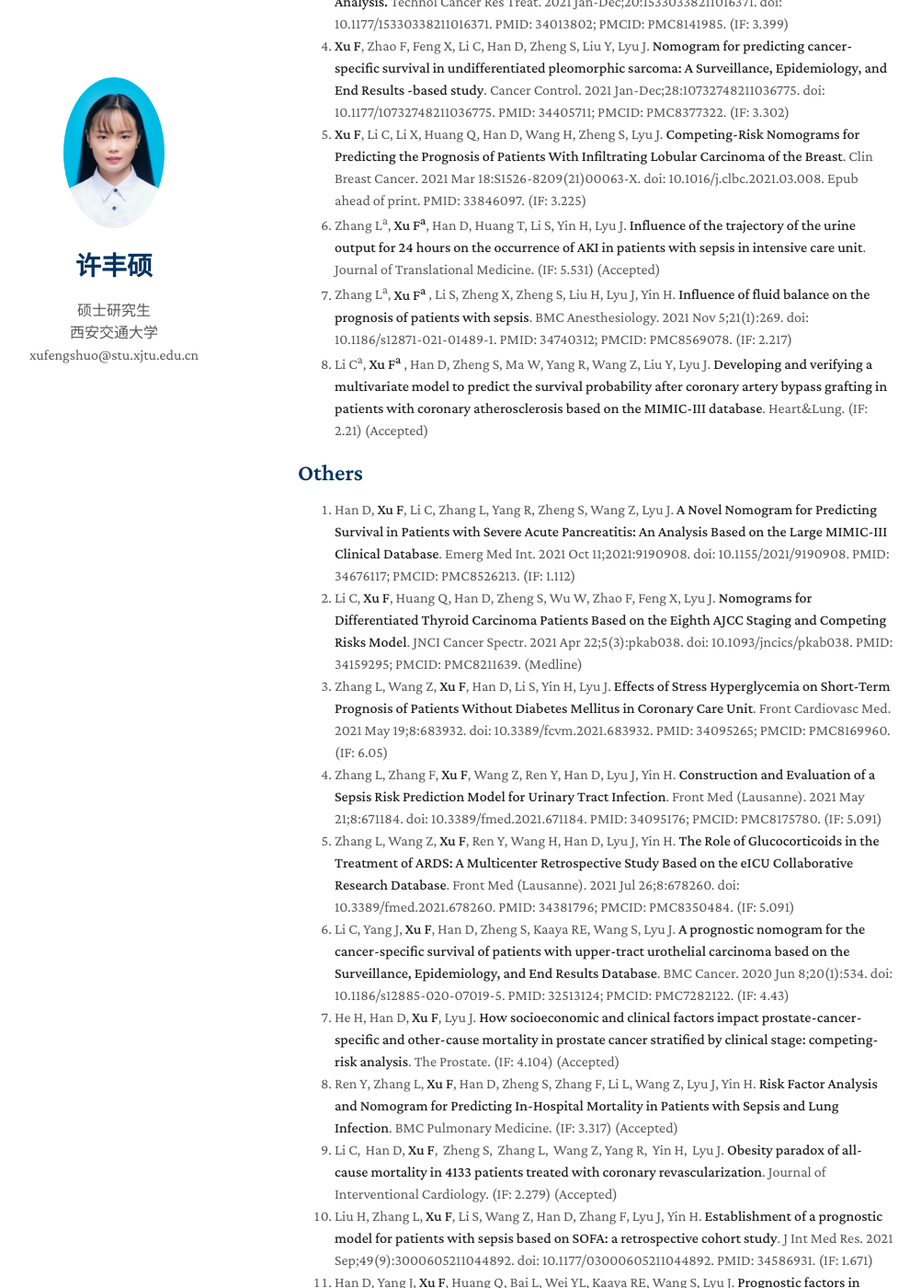
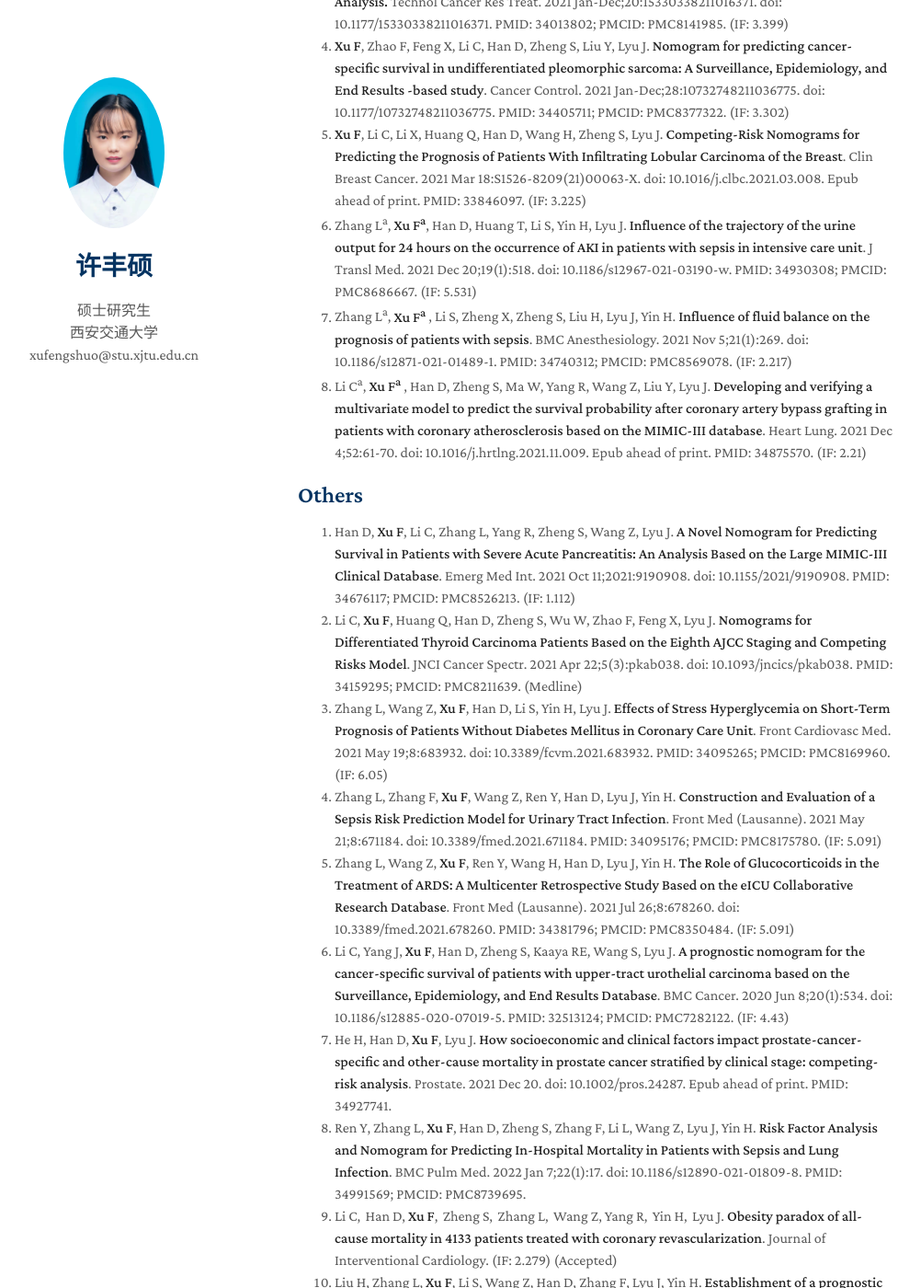
Before and after one commit to XuFengShuo619/CV, a Jekyll site: the page built from index.md, in a window 1280 px wide and 1400 px high, scrolled down 724 px. Shown: the whole window at 92% size, without its empty margins (146-1148 px from the left). Built offline with Jekyll 4.4.1, drawn with Linux system fonts in a browser that asks for light colours; nearby versions of some CDN libraries; a style sheet for code colours, icons or effects is not loaded; our own code applies the rules of GitHub Pages for plain Markdown files; some of the changed text lies outside the part shown.

Commit message:
Create index.md

```diff
--- a/index.md
+++ b/index.md
@@ -26,9 +26,9 @@ layout: homepage
 3. **Xu F**, Yang J, Han D, Huang Q, Li C, Zheng S, Wang H, Lyu J. **Nomograms for Estimating Cause-Specific Death Rates of Patients With Inflammatory Breast Cancer: A Competing-Risks Analysis.** Technol Cancer Res Treat. 2021 Jan-Dec;20:15330338211016371. doi: 10.1177/15330338211016371. PMID: 34013802; PMCID: PMC8141985. (IF: 3.399)
 4. **Xu F**, Zhao F, Feng X, Li C, Han D, Zheng S, Liu Y, Lyu J. **Nomogram for predicting cancer-specific survival in undifferentiated pleomorphic sarcoma: A Surveillance, Epidemiology, and End Results -based study**. Cancer Control. 2021 Jan-Dec;28:10732748211036775. doi: 10.1177/10732748211036775. PMID: 34405711; PMCID: PMC8377322. (IF: 3.302)
 5. **Xu F**, Li C, Li X, Huang Q, Han D, Wang H, Zheng S, Lyu J. **Competing-Risk Nomograms for Predicting the Prognosis of Patients With Infiltrating Lobular Carcinoma of the Breast**. Clin Breast Cancer. 2021 Mar 18:S1526-8209(21)00063-X. doi: 10.1016/j.clbc.2021.03.008. Epub ahead of print. PMID: 33846097. (IF: 3.225)
-6. Zhang L<sup>a</sup>, **Xu F<sup>a</sup>**, Han D, Huang T, Li S, Yin H, Lyu J. **Influence of the trajectory of the urine output for 24 hours on the occurrence of AKI in patients with sepsis in intensive care unit**. Journal of Translational Medicine. (IF: 5.531) (Accepted)
+6. Zhang L<sup>a</sup>, **Xu F<sup>a</sup>**, Han D, Huang T, Li S, Yin H, Lyu J. **Influence of the trajectory of the urine output for 24 hours on the occurrence of AKI in patients with sepsis in intensive care unit**. J Transl Med. 2021 Dec 20;19(1):518. doi: 10.1186/s12967-021-03190-w. PMID: 34930308; PMCID: PMC8686667. (IF: 5.531)
 7. Zhang L<sup>a</sup>, **Xu F<sup>a</sup>** , Li S, Zheng X, Zheng S, Liu H, Lyu J, Yin H. **Influence of fluid balance on the prognosis of patients with sepsis**. BMC Anesthesiology. 2021 Nov 5;21(1):269. doi: 10.1186/s12871-021-01489-1. PMID: 34740312; PMCID: PMC8569078. (IF: 2.217)
-8. Li C<sup>a</sup>, **Xu F<sup>a</sup>** , Han D, Zheng S, Ma W, Yang R, Wang Z, Liu Y, Lyu J. **Developing and verifying a multivariate model to predict the survival probability after coronary artery bypass grafting in patients with coronary atherosclerosis based on the MIMIC-III database**. Heart&Lung. (IF: 2.21) (Accepted)
+8. Li C<sup>a</sup>, **Xu F<sup>a</sup>** , Han D, Zheng S, Ma W, Yang R, Wang Z, Liu Y, Lyu J. **Developing and verifying a multivariate model to predict the survival probability after coronary artery bypass grafting in patients with coronary atherosclerosis based on the MIMIC-III database**. Heart Lung. 2021 Dec 4;52:61-70. doi: 10.1016/j.hrtlng.2021.11.009. Epub ahead of print. PMID: 34875570. (IF: 2.21)
 
 ## Others
 
@@ -38,8 +38,8 @@ layout: homepage
 4. Zhang L, Zhang F, **Xu F**, Wang Z, Ren Y, Han D, Lyu J, Yin H. **Construction and Evaluation of a Sepsis Risk Prediction Model for Urinary Tract Infection**. Front Med (Lausanne). 2021 May 21;8:671184. doi: 10.3389/fmed.2021.671184. PMID: 34095176; PMCID: PMC8175780. (IF: 5.091)
 5. Zhang L, Wang Z, **Xu F**, Ren Y, Wang H, Han D, Lyu J, Yin H. **The Role of Glucocorticoids in the Treatment of ARDS: A Multicenter Retrospective Study Based on the eICU Collaborative Research Database**. Front Med (Lausanne). 2021 Jul 26;8:678260. doi: 10.3389/fmed.2021.678260. PMID: 34381796; PMCID: PMC8350484. (IF: 5.091)
 6. Li C, Yang J, **Xu F**, Han D, Zheng S, Kaaya RE, Wang S, Lyu J. **A prognostic nomogram for the cancer-specific survival of patients with upper-tract urothelial carcinoma based on the Surveillance, Epidemiology, and End Results Database**. BMC Cancer. 2020 Jun 8;20(1):534. doi: 10.1186/s12885-020-07019-5. PMID: 32513124; PMCID: PMC7282122. (IF: 4.43)
-7. He H, Han D, **Xu F**, Lyu J. **How socioeconomic and clinical factors impact prostate-cancer-specific and other-cause mortality in prostate cancer stratified by clinical stage: competing-risk analysis**. The Prostate. (IF: 4.104) (Accepted)
-8. Ren Y, Zhang L, **Xu F**, Han D, Zheng S, Zhang F, Li L, Wang Z, Lyu J, Yin H. **Risk Factor Analysis and Nomogram for Predicting In-Hospital Mortality in Patients with Sepsis and Lung Infection**. BMC Pulmonary Medicine. (IF: 3.317) (Accepted)
+7. He H, Han D, **Xu F**, Lyu J. **How socioeconomic and clinical factors impact prostate-cancer-specific and other-cause mortality in prostate cancer stratified by clinical stage: competing-risk analysis**. Prostate. 2021 Dec 20. doi: 10.1002/pros.24287. Epub ahead of print. PMID: 34927741.
+8. Ren Y, Zhang L, **Xu F**, Han D, Zheng S, Zhang F, Li L, Wang Z, Lyu J, Yin H. **Risk Factor Analysis and Nomogram for Predicting In-Hospital Mortality in Patients with Sepsis and Lung Infection**. BMC Pulm Med. 2022 Jan 7;22(1):17. doi: 10.1186/s12890-021-01809-8. PMID: 34991569; PMCID: PMC8739695.
 9. Li C, Han D, **Xu F**, Zheng S, Zhang L, Wang Z, Yang R, Yin H, Lyu J. **Obesity paradox of all-cause mortality in 4133 patients treated with coronary revascularization**. Journal of Interventional Cardiology. (IF: 2.279) (Accepted)
 10. Liu H, Zhang L, **Xu F**, Li S, Wang Z, Han D, Zhang F, Lyu J, Yin H. **Establishment of a prognostic model for patients with sepsis based on SOFA: a retrospective cohort study**. J Int Med Res. 2021 Sep;49(9):3000605211044892. doi: 10.1177/03000605211044892. PMID: 34586931. (IF: 1.671)
 11. Han D, Yang J, **Xu F**, Huang Q, Bai L, Wei YL, Kaaya RE, Wang S, Lyu J. **Prognostic factors in patients with gallbladder adenocarcinoma identified using competing-risks analysis: A study of cases in the SEER database**. Medicine (Baltimore). 2020 Jul 31;99(31):e21322. doi: 10.1097/MD.0000000000021322. PMID: 32756116; PMCID: PMC7402769.(IF: 1.552)
@@ -58,7 +58,7 @@ layout: homepage
 24. Li C, Ren Z, Han D, Wang H, **Xu F**, Zheng S, Lyu J. **A prognostic nomogram for pancreatic ductal adenocarcinoma patients’ all-cause survival in a Surveillance, Epidemiology, and End Results analysis**. Transl Cancer Res. 2020 May;9(5):3586-3599. doi: 10.21037/tcr-19-2962. (IF: 1.241)
 25. Yang R, Han D, Zhang L, Huang T, **Xu F**, Zheng S, Yin H, Lyu J. **Analysis of the correlation between the longitudinal change trajectory of SOFA scores and prognosis in patients with sepsis at 72 hour after admission based on group trajectory modeling**. Journal of Intensive Medicine. (Medline) (Accepted)
 26. Li C, Li J, Huang Q, Feng X, Zhao F, **Xu F**, Han D, Lyu J. **Developing and validating a novel nomogram used a competing-risks model for predicting the prognosis of primary fallopian tube carcinoma: a retrospective study based on the SEER database**. Ann Transl Med. 2021 Mar;9(5):378. doi: 10.21037/atm-20-5398. PMID: 33842599; PMCID: PMC8033332. (IF: 3.932)
-27. Wu W, Li D, Ma W, Zheng S, Han D, **Xu F**, Yan H, Lyu J. **Examining more lymph nodes may improve the prognosis of right colon cancer patients: determining the optimal minimum lymph node count**. Cancer Control. (IF:3.302) (Accepted)
+27. Wu W, Li D, Ma W, Zheng S, Han D, **Xu F**, Yan H, Lyu J. **Examining more lymph nodes may improve the prognosis of right colon cancer patients: determining the optimal minimum lymph node count**. Cancer Control. 2021 Jan-Dec;28:10732748211064034. doi: 10.1177/10732748211064034. PMID: 34928724; PMCID: PMC8728779.
 28. He H, Xie H, Chen Y, Li C, Han D, **Xu F**, Lyu J. **Global, regional, and national burdens of bladder cancer in 2017: estimates from the 2017 global burden of disease study**. BMC Public Health. 2020 Nov 11;20(1):1693. doi: 10.1186/s12889-020-09835-7. PMID: 33176751; PMCID: PMC7659112. (IF: 3.295)
 29. Zheng S, Zhao F, Yang R, Wu W, Liu H, Ma W, **Xu F**, Han D, Lyu J. **Using Restricted Cubic Splines to Study the Trajectory of Systolic Blood Pressure in the Prognosis of Acute Myocardial Infarction**. Front Cardiovasc Med. 2021 Sep 10;8:740580. doi: 10.3389/fcvm.2021.740580. PMID: 34568468; PMCID: PMC8460999. (IF: 6.05)
 30. Feng X; Wu W; Zhao F; Li X; Han D; Li C; **Xu F**; Lyu J. **Relationship between self-reported sleep duration during week-/work-days and metabolic syndrome from NHANES 2013–2016 based on dose–response analyses using restricted cubic splines Sleep and Breathing**. Sleep and Breathing. 2021 Nov 15. doi: 10.1007/s11325-021-02522-w. Epub ahead of print. PMID: 34780004. (IF: 2.816)
```
